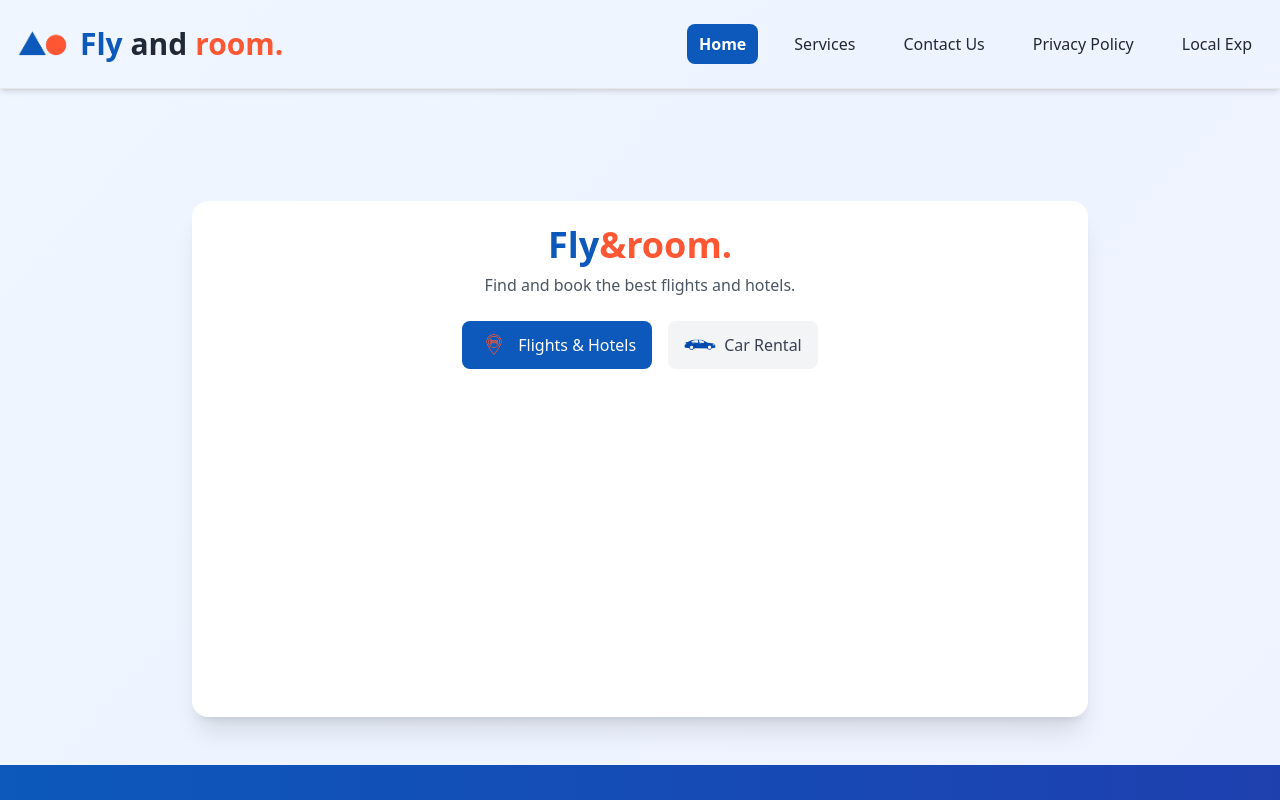
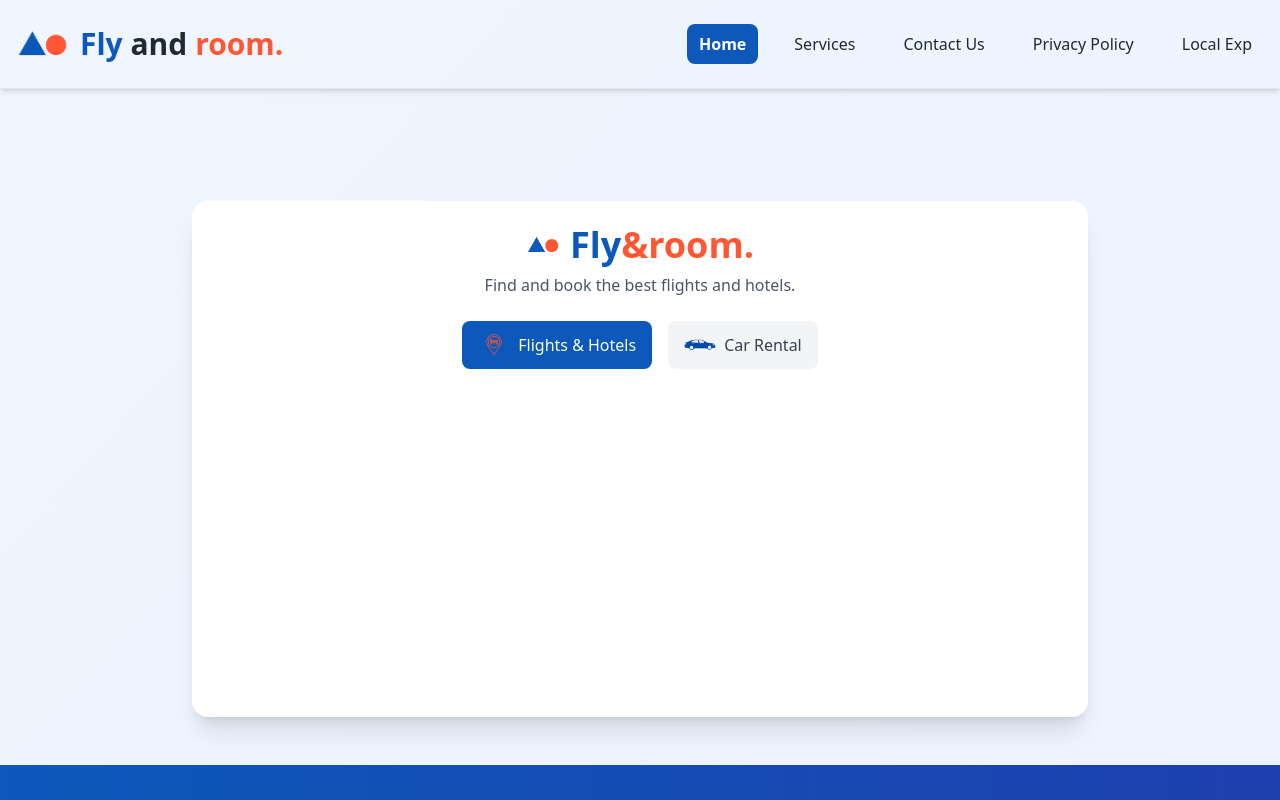
Before and after one commit to noss101/fly-and-room, a React (Vite) app: page / in a window 1280 px wide. Shown: the top 800 px of the page. Built offline with nearby package versions, Linux system fonts and the light colour scheme.

Commit message:
feat(widget): add logo next to booking title

```diff
--- a/src/components/booking/BookingWidget.jsx
+++ b/src/components/booking/BookingWidget.jsx
@@ -9,10 +9,17 @@ const BookingWidget = () => {
   return (
     <div className="bg-white rounded-2xl shadow-xl p-6 w-full max-w-4xl mx-auto">
       <div className="mb-6 text-center">
-  <h1 className="text-4xl font-bold mb-2">
+        <div className="flex items-center justify-center mb-2">
+          <img
+            src="/logos/mainlogo.png"
+            alt="Fly and Room Logo"
+            className="h-9 mr-2"
+          />
+          <h1 className="text-4xl font-bold">
             <span className="text-[#0c58bb]">Fly</span>
             <span className="text-[#ff5733]">&room.</span>
           </h1>
+        </div>
         <p className="text-gray-600">Find and book the best flights and hotels.</p>
       </div>
 
```
Lines whose indentation alone changed are shown as unchanged.
